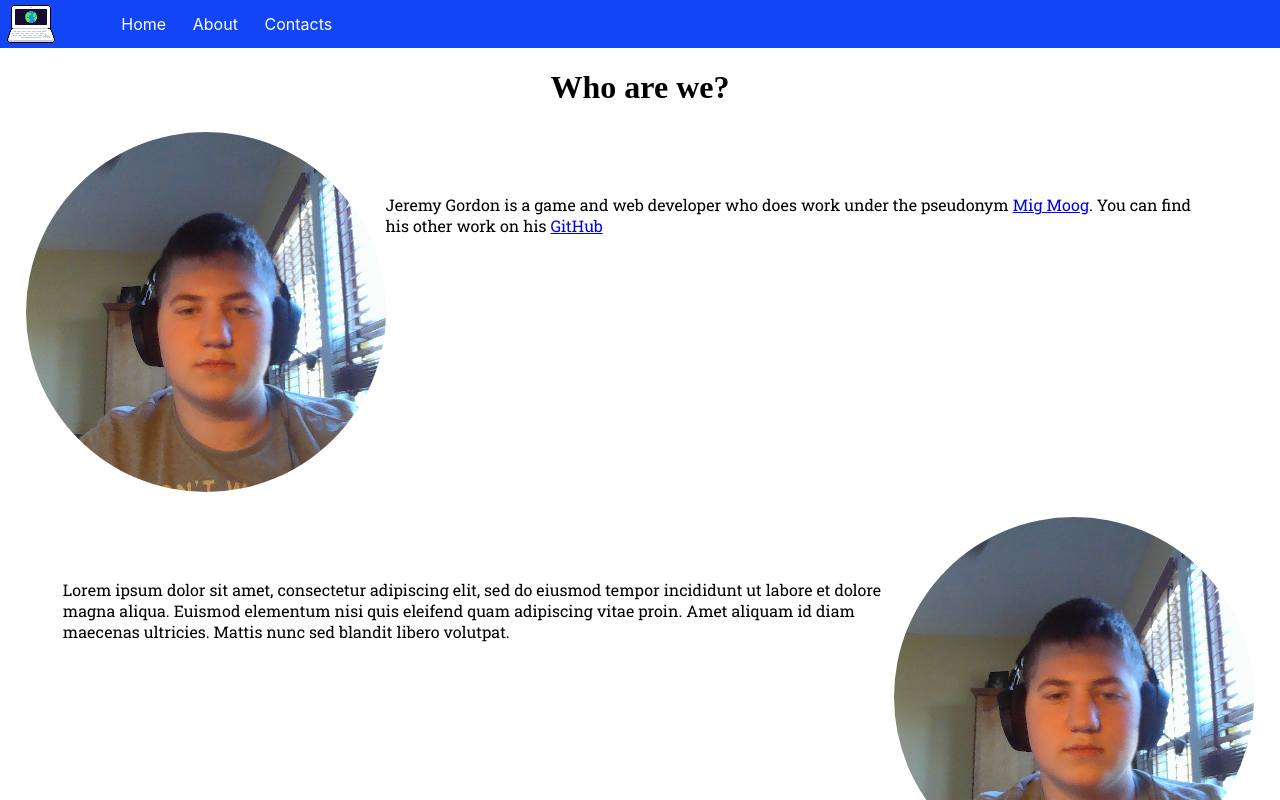
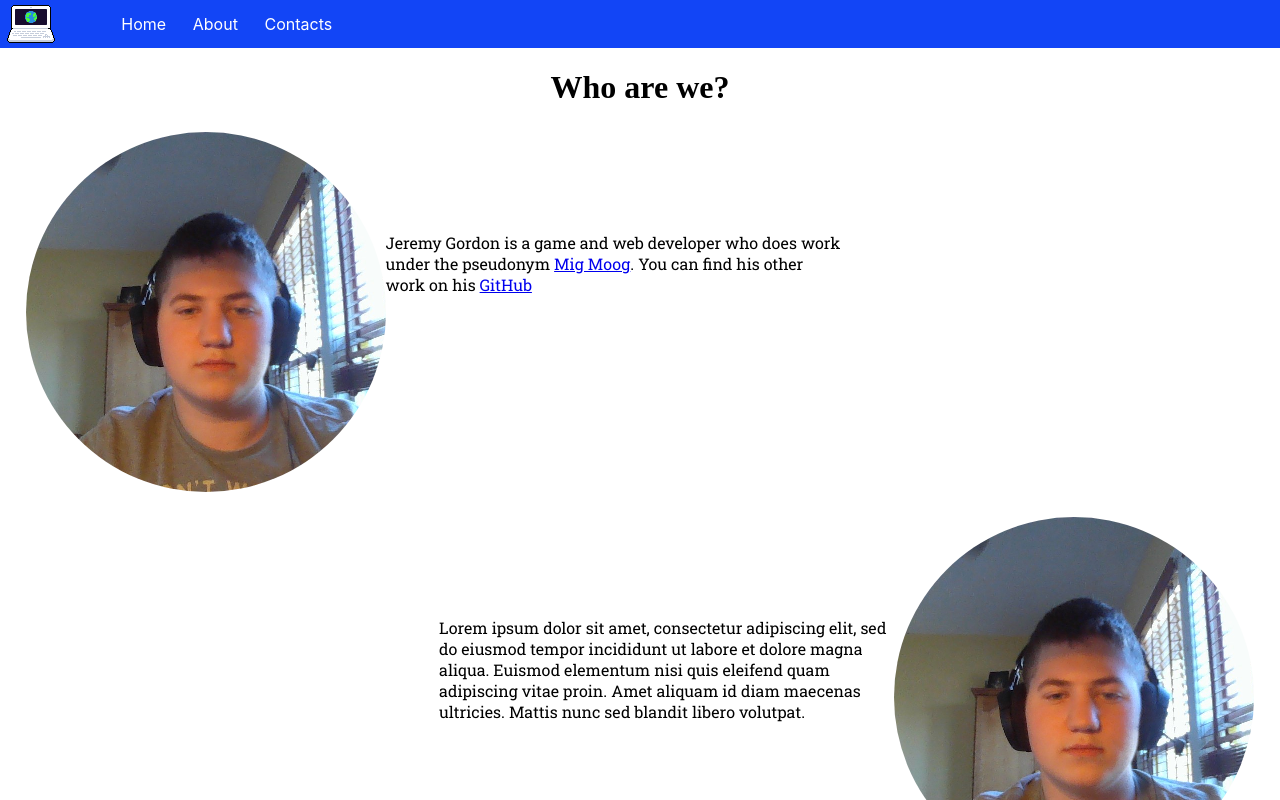
Before and after one commit to mig-moog/ReachingOut, a React (Create React App) app: page /about in a window 1280 px wide. Shown: the top 800 px of the page. Built offline with nearby package versions, Linux system fonts and the light colour scheme; a web font is replaced by a local one.

Commit message:
improved paragraph stylings on About

```diff
--- a/src/About.css
+++ b/src/About.css
@@ -6,17 +6,23 @@
     min-height: 360px;
     padding-left: 2%;
 }
-.left-bio > p {
-    padding: 5%;
-    margin-top: 2%;
-}
 
 .right-bio {
     min-height: 360px;
     padding-right: 2%;
 }
+
+.left-bio > p {
+    padding: 8%;
+    padding-left: 25%;
+    padding-right: 35%;
+    margin-top: 2%;
+}
+
 .right-bio > p {
-    padding: 5%;
+    padding: 8%;
+    padding-left: 35%;
+    padding-right: 25%;
     margin-top: 2%;
 }
 
```
